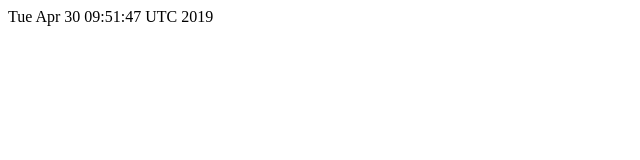
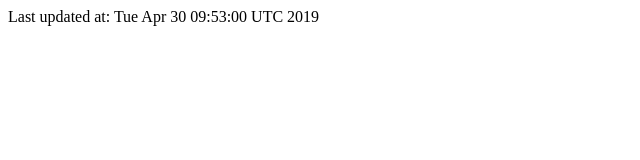
Before and after one commit to kupolua/site-generator, a plain HTML site: page docs/index.html in a window 1280 px wide. Shown: the whole page, without its empty margins (0-640 px from the left). Drawn offline with Linux system fonts and the light colour scheme.

Commit message:
site generated at 2019-04-30 09:53:00

```diff
--- a/docs/index.html
+++ b/docs/index.html
@@ -10,6 +10,6 @@
 </head>
 
 <body>
-  <div>Tue Apr 30 09:51:47 UTC 2019</div>
+  <div>Last updated at: Tue Apr 30 09:53:00 UTC 2019</div>
 </body>
 </html>
```
